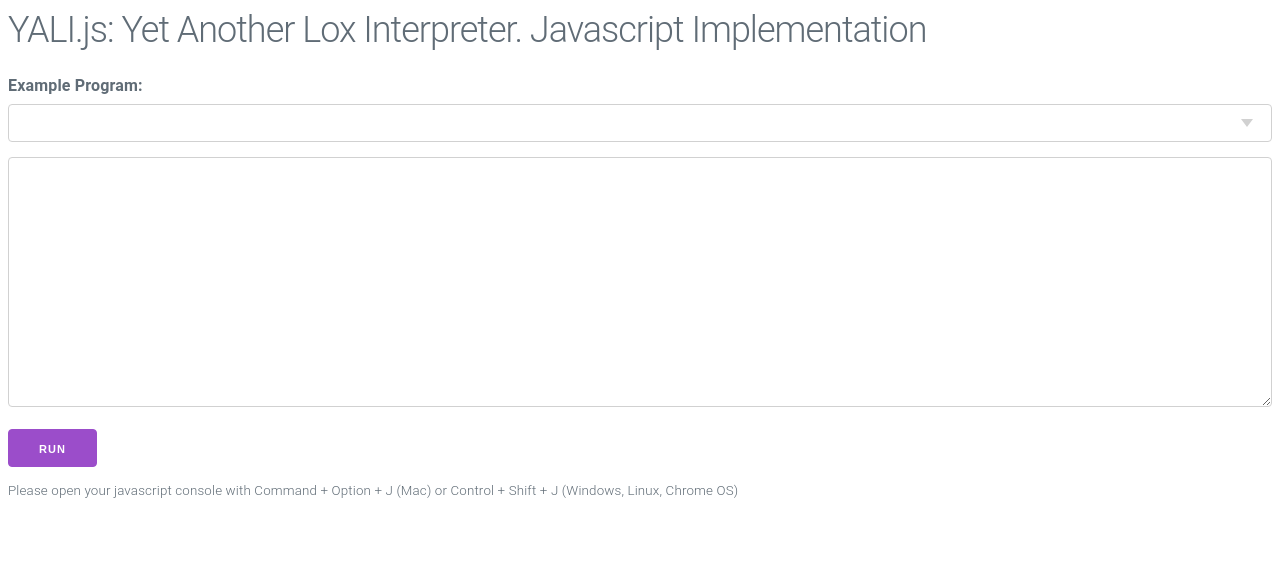
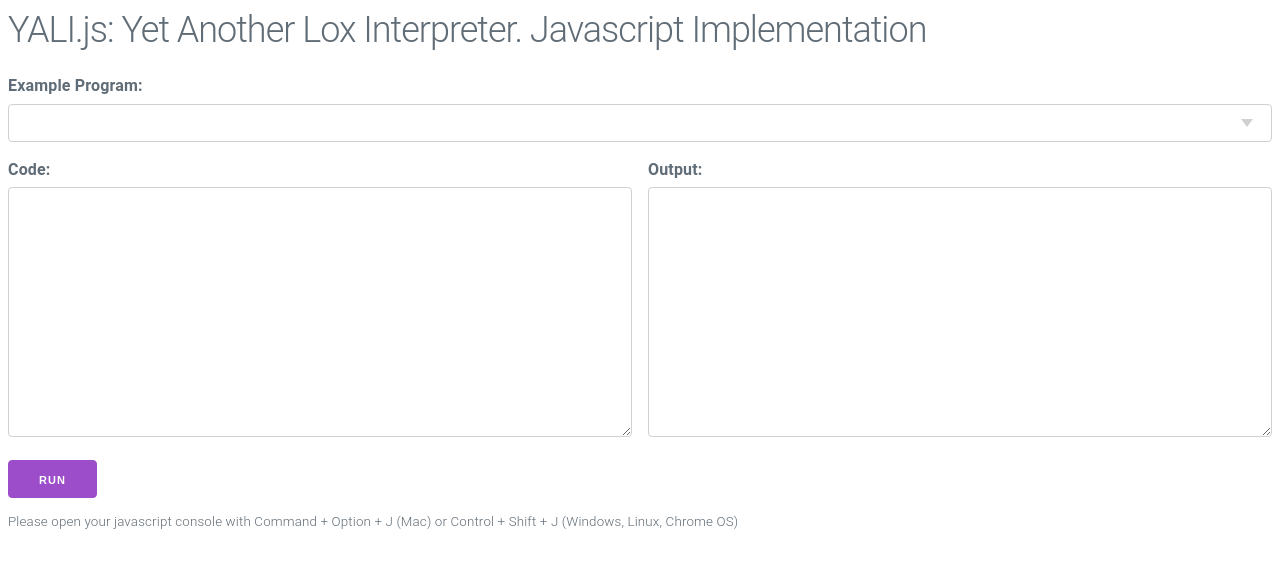
Before and after one commit to danman113/YALI.js, a website built with Parcel: page docs/index.html in a window 1280 px wide. Built offline with nearby package versions, Linux system fonts and the light colour scheme.

Commit message:
Doc push

```diff
--- a/docs/index.html
+++ b/docs/index.html
@@ -1,2 +1,2 @@
-<!DOCTYPE html><html><head><meta charset="utf-8"><meta http-equiv="X-UA-Compatible" content="IE=edge"><title>YALI.js</title><meta name="viewport" content="width=device-width, initial-scale=1"><link rel="stylesheet" href="https://cdnjs.cloudflare.com/ajax/libs/milligram/1.3.0/milligram.min.css"><style>textarea{height:250px}</style></head><body> <h2> YALI.js: Yet Another Lox Interpreter. Javascript Implementation </h2> <div> <label for="exampleProgram">Example Program:</label> <select name="exampleProgram" id="exampleProgram"></select> </div> <div> <textarea id="code" cols="50" rows="15"></textarea> </div> <div> <button id="run"> Run </button> </div> <div> <small> Please open your javascript console with <key>Command + Option + J (Mac) or Control + Shift + J (Windows, Linux, Chrome OS)</key> </small> </div> <script src="browser.b0516530.js"></script>
+<!DOCTYPE html><html><head><meta charset="utf-8"><meta http-equiv="X-UA-Compatible" content="IE=edge"><title>YALI.js</title><meta name="viewport" content="width=device-width, initial-scale=1"><link rel="stylesheet" href="https://cdnjs.cloudflare.com/ajax/libs/milligram/1.3.0/milligram.min.css"><style>textarea{height:250px}.code-area{display:flex;flex-wrap:wrap-reverse}.col{width:100%}@media (min-width:600px){.code-area{flex-wrap:nowrap}.col:first-child{margin-right:1em}}</style></head><body> <h2> YALI.js: Yet Another Lox Interpreter. Javascript Implementation </h2> <div> <label for="exampleProgram">Example Program:</label> <select name="exampleProgram" id="exampleProgram"></select> </div> <div class="code-area"> <div class="col"> <label for="code">Code: </label> <textarea id="code" cols="50" rows="15"></textarea> </div> <div class="col"> <label for="output">Output: </label> <textarea id="output" cols="50" rows="15" readonly></textarea> </div> </div> <div> <button id="run"> Run </button> </div> <div> <small> Please open your javascript console with <key>Command + Option + J (Mac) or Control + Shift + J (Windows, Linux, Chrome OS)</key> </small> </div> <script src="browser.993001ea.js"></script>
 </body></html>
```
Also changed, not shown: 1 other file.
